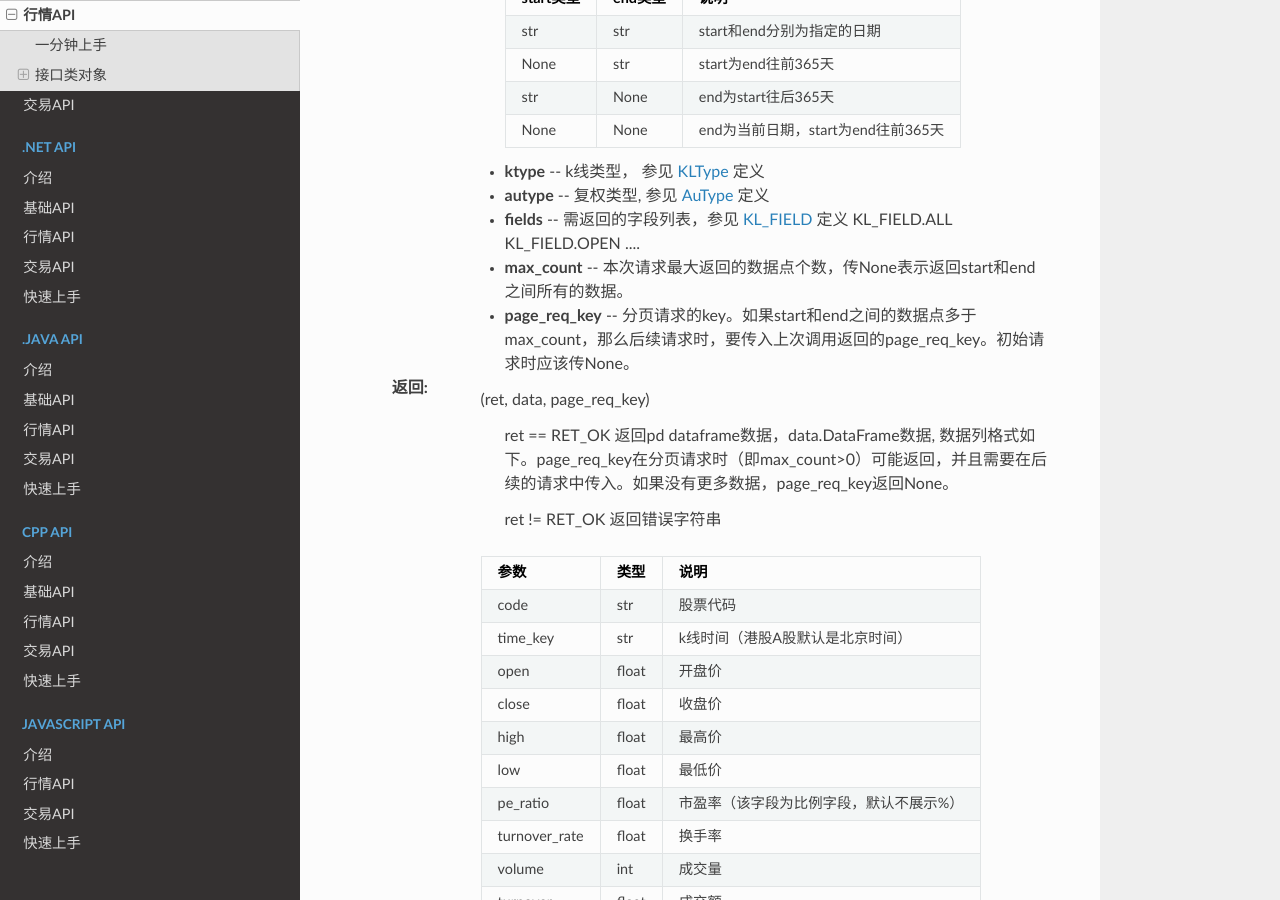
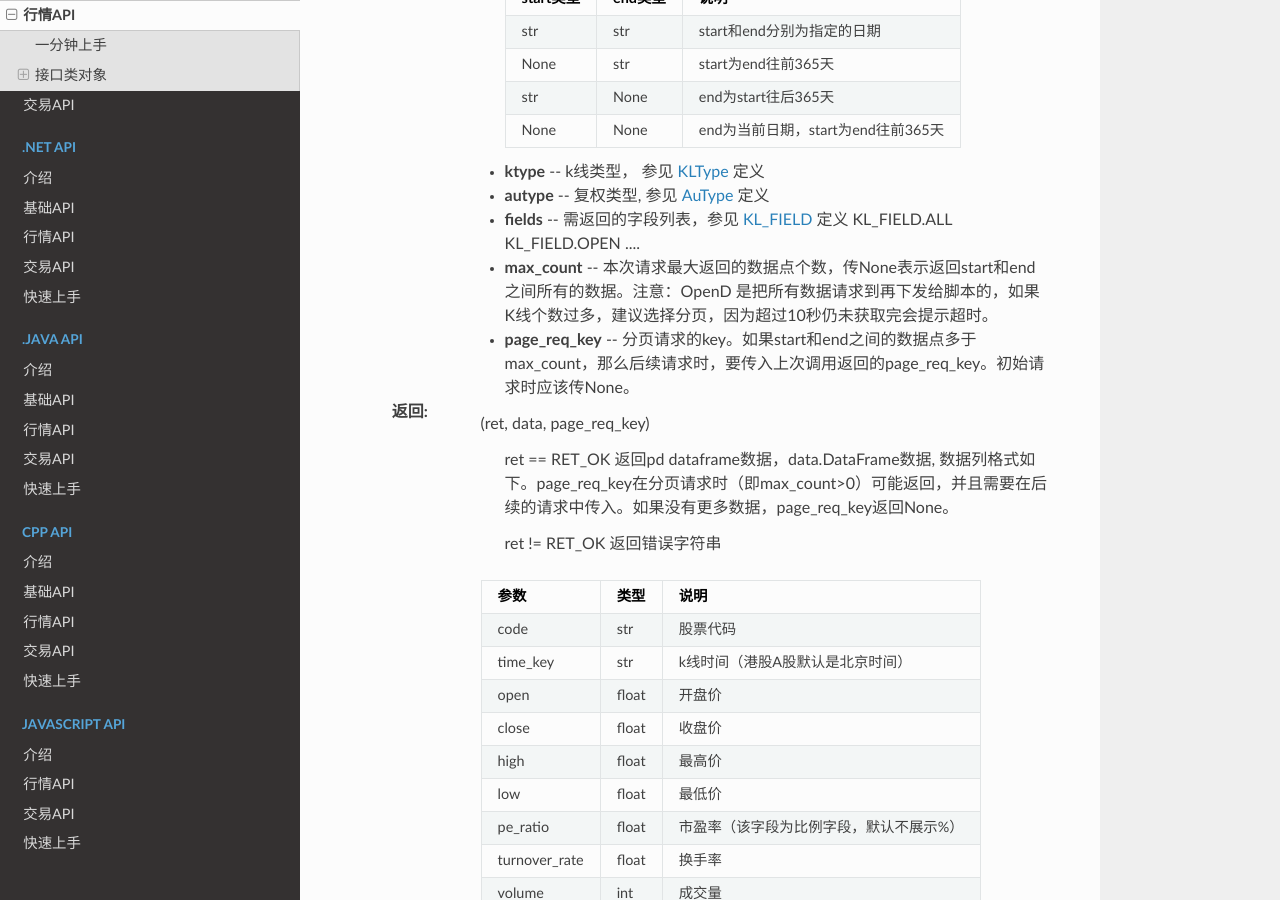
Before and after one commit to FutunnOpen/futu-api-doc, a Sphinx documentation site: the page built from doc_maker/source/api/Quote_API.rst, in a window 1280 px wide and 900 px high, scrolled down 7452 px. Built offline with Sphinx 7.4.7 and the Read the Docs theme 2.0.0, drawn with Linux system fonts in a browser that asks for light colours.

Commit message:
补充说明

```diff
--- a/doc_maker/source/api/Quote_API.rst
+++ b/doc_maker/source/api/Quote_API.rst
@@ -438,7 +438,7 @@ request_history_kline
  :param ktype: k线类型， 参见 KLType_ 定义
  :param autype: 复权类型, 参见 AuType_ 定义
  :param fields: 需返回的字段列表，参见 KL_FIELD_ 定义 KL_FIELD.ALL  KL_FIELD.OPEN ....
- :param max_count: 本次请求最大返回的数据点个数，传None表示返回start和end之间所有的数据。
+ :param max_count: 本次请求最大返回的数据点个数，传None表示返回start和end之间所有的数据。注意：OpenD 是把所有数据请求到再下发给脚本的，如果K线个数过多，建议选择分页，因为超过10秒仍未获取完会提示超时。
  :param page_req_key: 分页请求的key。如果start和end之间的数据点多于max_count，那么后续请求时，要传入上次调用返回的page_req_key。初始请求时应该传None。
  :return: (ret, data, page_req_key)
 
```
